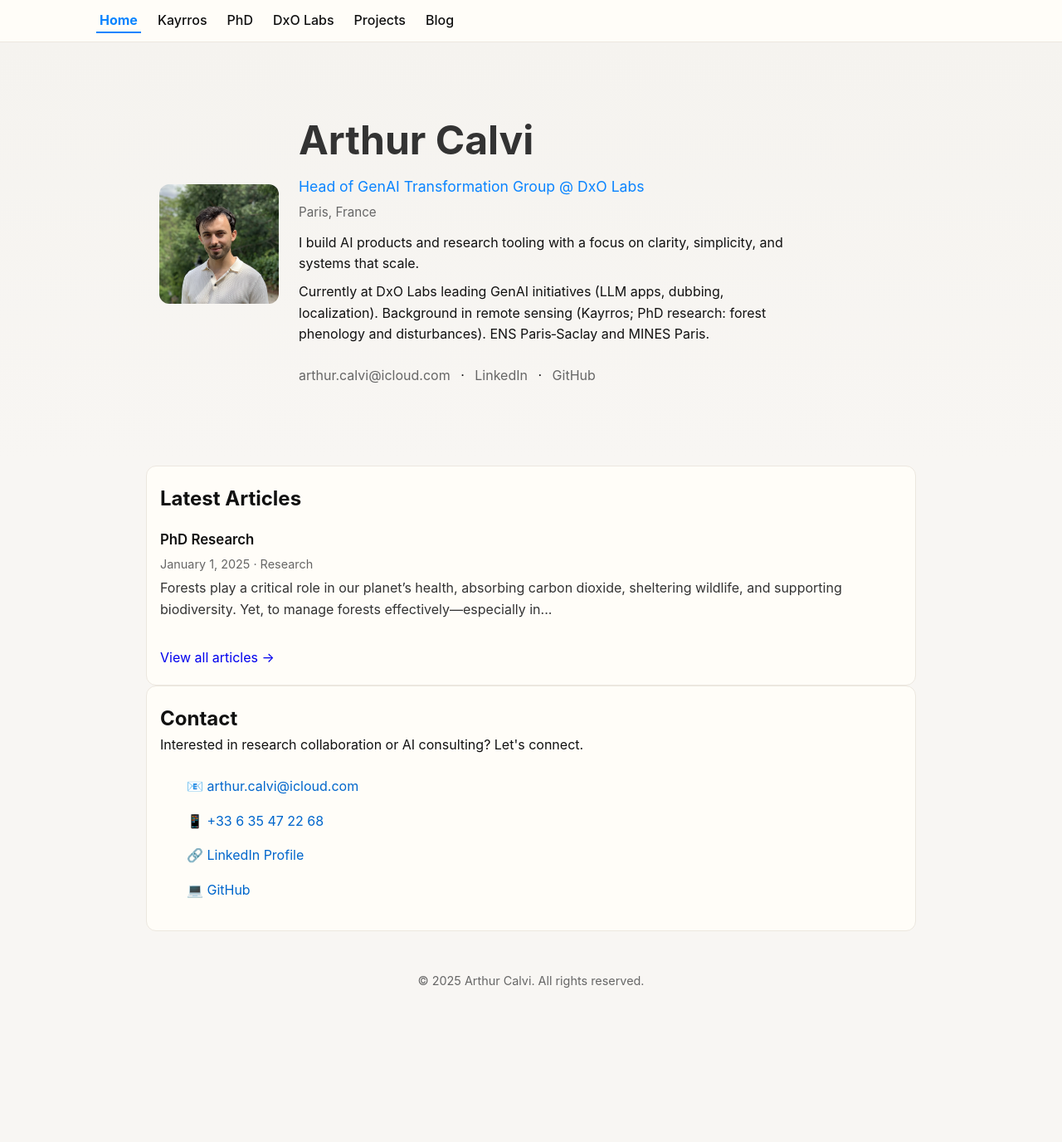
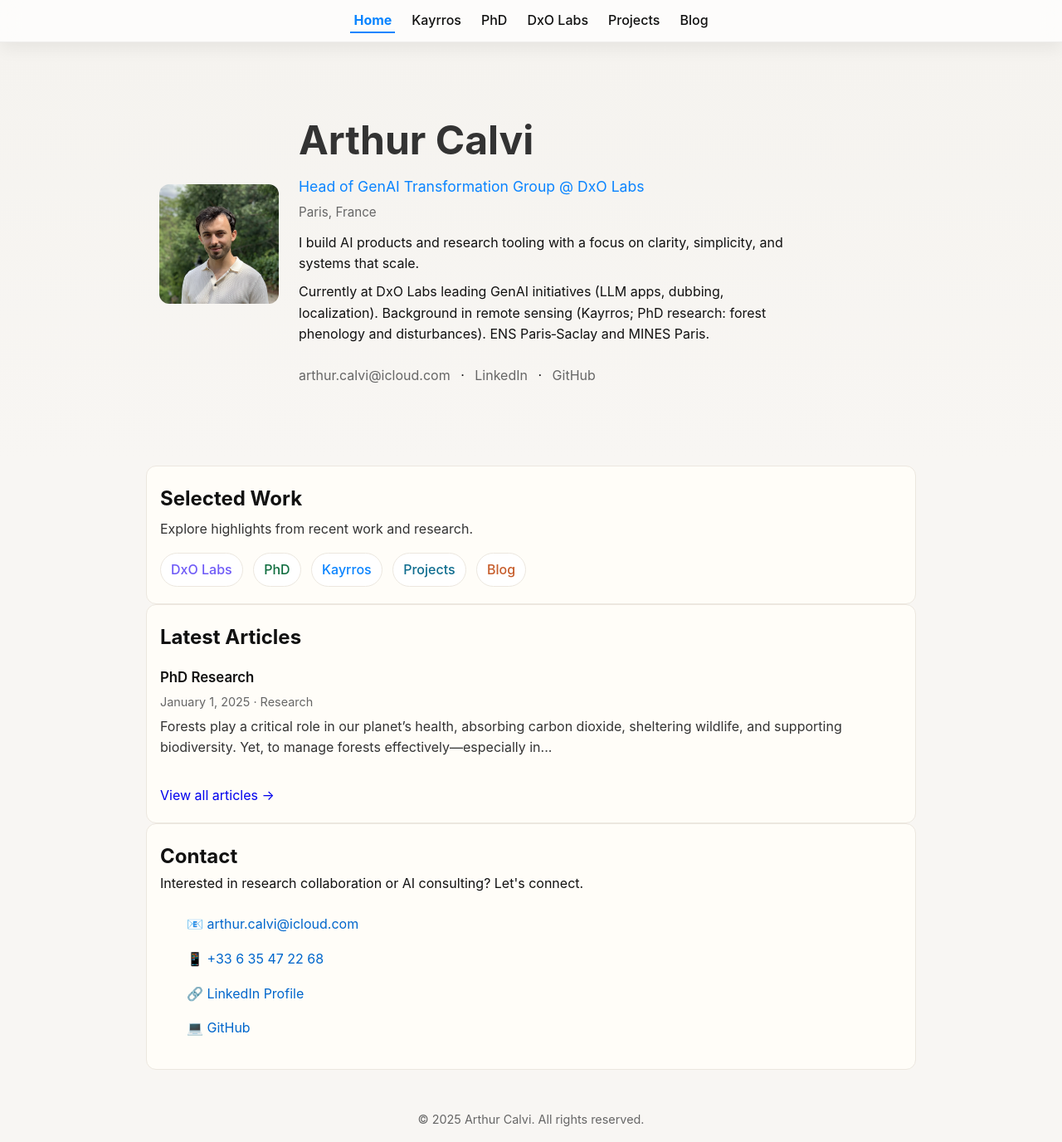
Before and after one commit to ArthurCalvi/arthurcalvi.github.io, a Jekyll site: the page built from index.html, in a window 1280 px wide and 1376 px high. Shown: the whole window at 83% size. Built offline with Jekyll 4.4.1, drawn with Linux system fonts in a browser that asks for light colours.

Commit message:
nav: centered frosted bar with blur; home: selected work chips and neutral gradient landing; articles: section-colored titles and headings; fix gradient-start gap

```diff
--- a/assets/css/main.css
+++ b/assets/css/main.css
@@ -53,16 +53,19 @@
   position: sticky;
   top: 0;
   z-index: 100;
-  background: var(--surface);
-  border-bottom: 1px solid var(--border);
+  background: rgba(255, 255, 255, 0.65);
+  border-bottom: 1px solid rgba(0,0,0,0.06);
+  backdrop-filter: saturate(1.2) blur(12px);
+  -webkit-backdrop-filter: saturate(1.2) blur(12px);
   margin: 0;
+  box-shadow: 0 8px 20px rgba(0,0,0,0.06);
 }
 
 .site-nav ul {
   display: flex;
   list-style: none;
   gap: 1rem;
-  justify-content: flex-start;
+  justify-content: center;
   flex-wrap: wrap;
   max-width: 1080px;
   margin: 0 auto;
@@ -340,12 +343,45 @@
 .section-landing.section-blog h1 { color: #c65c2a; }
 .section-landing.section-projects h1 { color: #0f6d8f; }
 
+/* Plate and pill utilities */
+.plate {
+  padding: 1.25rem 1rem;
+  border: 1px solid var(--border);
+  border-radius: 12px;
+  background: var(--surface);
+}
+
+.pill {
+  display: inline-block;
+  padding: .4rem .75rem;
+  border-radius: 999px;
+  border: 1px solid var(--border);
+  background: #fff;
+  color: var(--text);
+  font-weight: 500;
+  text-decoration: none;
+}
+.pill + .pill { margin-left: .5rem; }
+.pill:hover { border-color: rgba(0,0,0,0.2); }
+.pill-accent { color: var(--accent); }
+.pill-green { color: #0f6d3f; }
+.pill-purple { color: #6e5af7; }
+.pill-orange { color: #c65c2a; }
+.pill-teal { color: #0f6d8f; }
+
 /* Article title accent by section */
 body.section-phd article h1 { color: #0f6d3f; }
 body.section-kayrros article h1 { color: var(--accent); }
 body.section-dxo article h1 { color: #6e5af7; }
 body.section-blog article h1 { color: #c65c2a; }
 body.section-projects article h1 { color: #0f6d8f; }
+
+/* Headings inside articles follow section accent */
+body.section-phd .article-content h2, body.section-phd .article-content h3 { color: #0f6d3f; }
+body.section-kayrros .article-content h2, body.section-kayrros .article-content h3 { color: var(--accent); }
+body.section-dxo .article-content h2, body.section-dxo .article-content h3 { color: #6e5af7; }
+body.section-blog .article-content h2, body.section-blog .article-content h3 { color: #c65c2a; }
+body.section-projects .article-content h2, body.section-projects .article-content h3 { color: #0f6d8f; }
 
 .content-section p + p {
     margin-top: 1rem;
--- a/index.html
+++ b/index.html
@@ -25,6 +25,21 @@
       </div>
     </div>
   </header>
+
+  <!-- Selected Work / Quick Links -->
+  <section class="section-container" aria-label="Selected Work">
+    <div class="plate">
+      <h2 style="margin-top:0;">Selected Work</h2>
+      <p style="margin:.25rem 0 1rem 0; color:#333;">Explore highlights from recent work and research.</p>
+      <p>
+        <a class="pill pill-purple" href="{{ '/dxo/' | relative_url }}">DxO Labs</a>
+        <a class="pill pill-green" href="{{ '/phd/' | relative_url }}">PhD</a>
+        <a class="pill pill-accent" href="{{ '/kayrros/' | relative_url }}">Kayrros</a>
+        <a class="pill pill-teal" href="{{ '/projects/' | relative_url }}">Projects</a>
+        <a class="pill pill-orange" href="{{ '/blog.html' | relative_url }}">Blog</a>
+      </p>
+    </div>
+  </section>
 
 
 
```
